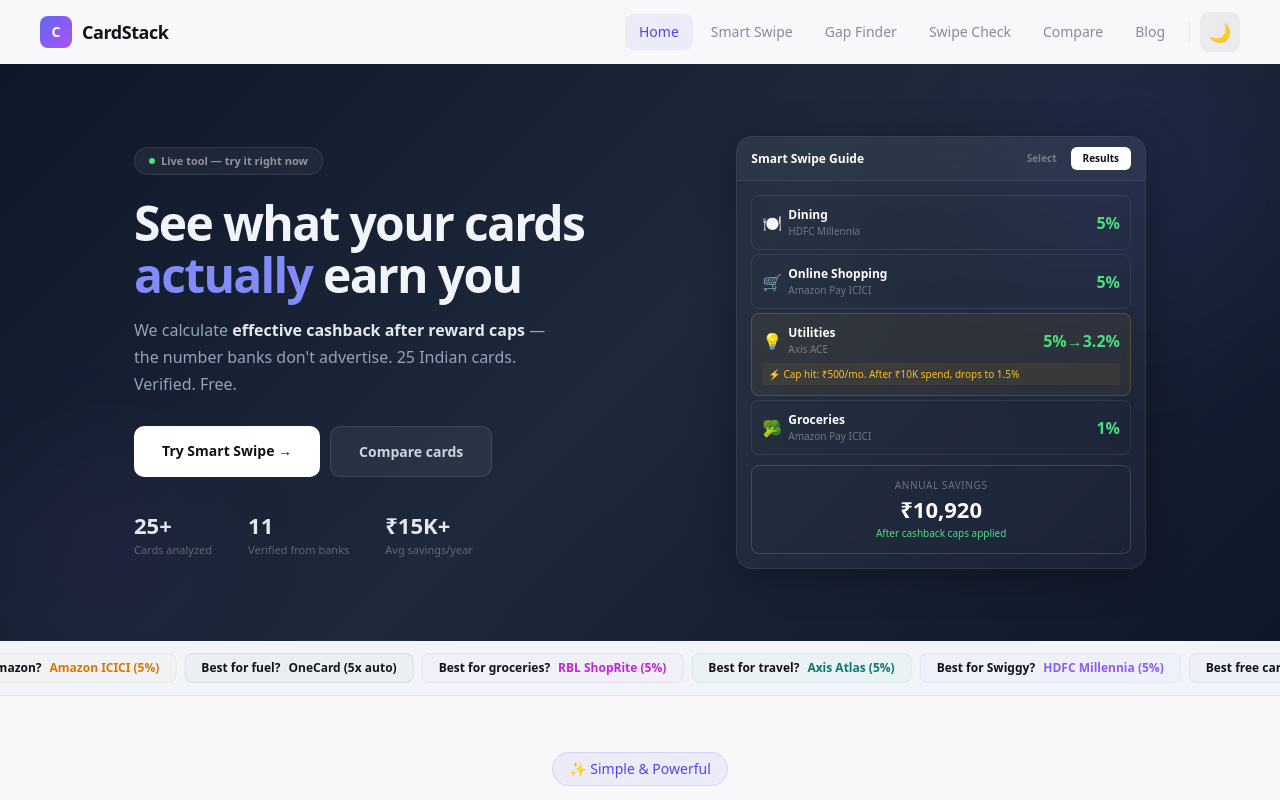
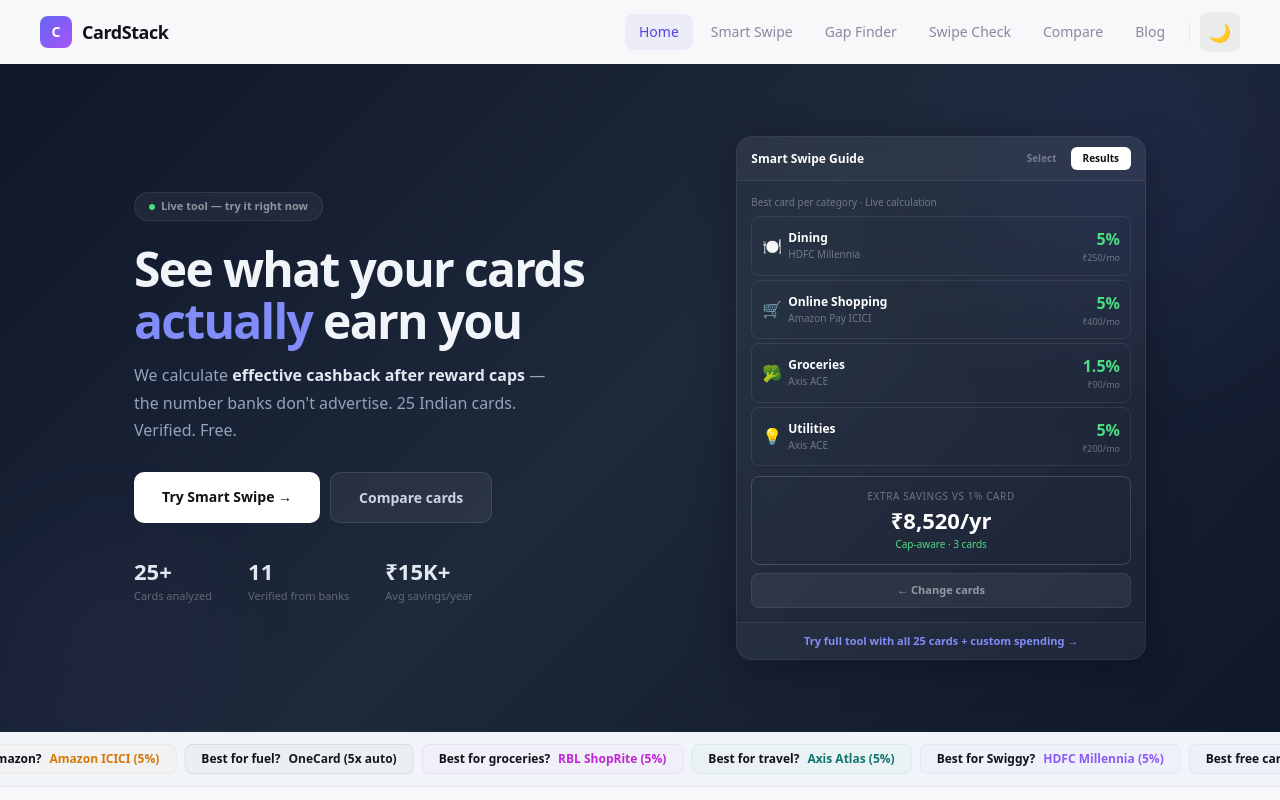
Before and after one commit to aipanhouse15-lab/cardstack, a Next.js app: page / in a window 1280 px wide. Both pictures are taken after a click on the button "Results". Shown: the top 800 px of the page. Built offline with nearby package versions, Linux system fonts and the light colour scheme.

Commit message:
Add files via upload

```diff
--- a/components/HomeClient.jsx
+++ b/components/HomeClient.jsx
@@ -1,5 +1,6 @@
 "use client";
 import { useState, useEffect } from "react";
+import { CARDS, CATEGORIES, calcReward } from "@/data/cards";
 
 /*
   FINAL HOMEPAGE — 12 sections
@@ -18,19 +19,11 @@ import { useState, useEffect } from "react";
 */
 
 // ─── DATA ───
-const DEMO_CARDS = [
-  { id: "amazon", name: "Amazon Pay ICICI", img: "📦", color: "#d97706", sel: true },
-  { id: "ace", name: "Axis ACE", img: "🎯", color: "#7c3aed", sel: true },
-  { id: "millennia", name: "HDFC Millennia", img: "✨", color: "#8b5cf6", sel: true },
-  { id: "regalia", name: "HDFC Regalia", img: "💳", color: "#1a3c6e", sel: false },
-  { id: "aulit", name: "AU LIT", img: "🔥", color: "#ea580c", sel: false },
-];
-const DEMO_RESULTS = [
-  { cat: "Dining", icon: "🍽️", card: "HDFC Millennia", rate: "5%", save: "₹250", cap: null },
-  { cat: "Online Shopping", icon: "🛒", card: "Amazon Pay ICICI", rate: "5%", save: "₹400", cap: null },
-  { cat: "Utilities", icon: "💡", card: "Axis ACE", rate: "5%→3.2%", save: "₹200", cap: "Cap hit: ₹500/mo. After ₹10K spend, drops to 1.5%" },
-  { cat: "Groceries", icon: "🥦", card: "Amazon Pay ICICI", rate: "1%", save: "₹60", cap: null },
-];
+// Hero demo uses real cards from database
+const HERO_CARD_IDS = ["amazon-icici", "axis-ace", "hdfc-millennia", "hdfc-regalia", "au-lit", "onecard"];
+const HERO_CARDS = HERO_CARD_IDS.map(id => CARDS.find(c => c.id === id)).filter(Boolean);
+const HERO_CATS = CATEGORIES.filter(c => ["dining", "online", "utilities", "groceries"].includes(c.id));
+const HERO_SPEND = { dining: 5000, online: 8000, utilities: 4000, groceries: 6000 };
 const AWARD_CARDS = [
   { badge: "Best Free All-Rounder 2026", name: "Axis ACE Credit Card", bank: "Axis Bank", img: "🎯", color: "#7c3aed", grad: "linear-gradient(135deg,#7c3aed,#6d28d9)", fee: "₹499/yr", feeNote: "Waived on ₹2L", rate: "5%", rateCat: "Bills via GPay", base: "1.5%", lounge: "4/yr", cap: "₹500/mo cap", verdict: "Unmatched 5% on utility bills via Google Pay. 4% back on Swiggy, Zomato, and Ola. Solid 1.5% base. ₹500/mo cap means pair with another card for heavy spend.", pros: ["5% bills via GPay","4% food delivery","4 lounge visits"], cons: ["₹500/mo total cap","Fuel excluded"], id: "axis-ace" },
   { badge: "Best for Amazon Shoppers 2026", name: "Amazon Pay ICICI Card", bank: "ICICI Bank", img: "📦", color: "#d97706", grad: "linear-gradient(135deg,#d97706,#b45309)", fee: "Lifetime Free", feeNote: "", rate: "5%", rateCat: "Amazon Prime", base: "1%", lounge: "None", cap: null, verdict: "5% with Prime, 3% without. Rewards as Amazon Pay balance — no points to convert. No fee, no cap, instant issuance. Only 1% outside Amazon.", pros: ["5% Amazon Prime","No fee ever","No cap"], cons: ["1% non-Amazon","Locked to Amazon Pay"], id: "amazon-icici" },
@@ -85,34 +78,93 @@ const TRUST_BAR = [["📊","Cap-aware math"],["🔒","Zero tracking"],["✅","11
 
 // ─── HERO DEMO ───
 function HeroDemoCard() {
+  const [selected, setSelected] = useState(["amazon-icici", "axis-ace", "hdfc-millennia"]);
   const [step, setStep] = useState(0);
   const bdr = "rgba(255,255,255,0.08)";
   const muted = "rgba(255,255,255,0.35)";
+
+  const toggle = (id) => setSelected(prev => prev.includes(id) ? prev.filter(x => x !== id) : [...prev, id]);
+
+  // Live calculate results from selected cards
+  const results = HERO_CATS.map(cat => {
+    let bestCard = null;
+    let bestResult = { cashback: 0, effectiveRate: 0, capped: false, capNote: null };
+    const spend = HERO_SPEND[cat.id] || 5000;
+    selected.forEach(cid => {
+      const card = CARDS.find(x => x.id === cid);
+      if (!card) return;
+      const result = calcReward(card, cat.id, spend);
+      if (result.cashback > bestResult.cashback) { bestCard = card; bestResult = result; }
+    });
+    return { cat, card: bestCard, result: bestResult };
+  });
+  const totalMonthly = results.reduce((s, r) => s + r.result.cashback, 0);
+  const baselineMonthly = Object.values(HERO_SPEND).reduce((s, v) => s + Math.round(v * 0.01), 0);
+  const annualSavings = (totalMonthly - baselineMonthly) * 12;
+
   return (
     <div style={{ background: "rgba(255,255,255,0.04)", border: `1px solid ${bdr}`, borderRadius: 16, overflow: "hidden", backdropFilter: "blur(12px)", boxShadow: "0 8px 40px rgba(0,0,0,0.3)" }}>
       <div style={{ background: "rgba(255,255,255,0.03)", borderBottom: "1px solid rgba(255,255,255,0.06)", padding: "10px 14px", display: "flex", justifyContent: "space-between", alignItems: "center" }}>
         <span style={{ fontSize: 12, fontWeight: 700, color: "#fff" }}>Smart Swipe Guide</span>
         <div style={{ display: "flex", gap: 2 }}>
-          {["Select","Results"].map((l,i)=>(<button key={l} onClick={()=>setStep(i)} style={{ background:step===i?"#fff":"transparent", color:step===i?"#111":muted, border:"none", borderRadius:6, padding:"4px 12px", fontSize:10, fontWeight:600, cursor:"pointer" }}>{l}</button>))}
+          {["Select", "Results"].map((l, i) => (
+            <button key={l} onClick={() => setStep(i)} style={{ background: step === i ? "#fff" : "transparent", color: step === i ? "#111" : muted, border: "none", borderRadius: 6, padding: "4px 12px", fontSize: 10, fontWeight: 600, cursor: "pointer" }}>{l}</button>
+          ))}
         </div>
       </div>
       <div style={{ padding: "14px" }}>
-        {step===0?(
+        {step === 0 ? (
           <div>
-            {DEMO_CARDS.map(c=>(<div key={c.id} style={{ display:"flex", alignItems:"center", gap:8, padding:"8px 10px", borderRadius:8, marginBottom:4, background:c.sel?`${c.color}18`:"transparent", border:c.sel?`1.5px solid ${c.color}40`:`1px solid ${bdr}` }}><span style={{fontSize:16}}>{c.img}</span><span style={{flex:1,fontSize:12,fontWeight:600,color:"#fff"}}>{c.name}</span>{c.sel&&<span style={{width:16,height:16,borderRadius:4,background:c.color,fontSize:9,color:"#fff",display:"flex",alignItems:"center",justifyContent:"center"}}>✓</span>}</div>))}
-            <button onClick={()=>setStep(1)} style={{ width:"100%", marginTop:8, background:"#fff", color:"#111", border:"none", borderRadius:8, padding:"10px", fontSize:12, fontWeight:700, cursor:"pointer" }}>Show Results →</button>
+            <div style={{ fontSize: 10, color: muted, marginBottom: 6 }}>Tap to select/deselect · {selected.length} selected</div>
+            {HERO_CARDS.map(c => {
+              const isSel = selected.includes(c.id);
+              return (
+                <div key={c.id} onClick={() => toggle(c.id)} style={{ display: "flex", alignItems: "center", gap: 8, padding: "8px 10px", borderRadius: 8, marginBottom: 4, cursor: "pointer", transition: "all 0.15s", background: isSel ? `${c.color}18` : "transparent", border: isSel ? `1.5px solid ${c.color}40` : `1px solid ${bdr}` }}>
+                  <span style={{ fontSize: 16 }}>{c.img}</span>
+                  <span style={{ flex: 1, fontSize: 12, fontWeight: 600, color: "#fff" }}>{c.name}</span>
+                  <span style={{ width: 18, height: 18, borderRadius: 5, fontSize: 9, color: "#fff", display: "flex", alignItems: "center", justifyContent: "center", background: isSel ? c.color : "rgba(255,255,255,0.1)", transition: "all 0.15s" }}>{isSel ? "✓" : ""}</span>
+                </div>
+              );
+            })}
+            <button onClick={() => { if (selected.length) setStep(1); }} style={{ width: "100%", marginTop: 8, background: selected.length ? "#fff" : "rgba(255,255,255,0.1)", color: selected.length ? "#111" : "rgba(255,255,255,0.3)", border: "none", borderRadius: 8, padding: "10px", fontSize: 12, fontWeight: 700, cursor: selected.length ? "pointer" : "default" }}>
+              {selected.length ? `Show Results (${selected.length} cards) →` : "Select at least 1 card"}
+            </button>
           </div>
-        ):(
+        ) : (
           <div>
-            {DEMO_RESULTS.map((r,i)=>(<div key={i} style={{ padding:"10px", borderRadius:8, marginBottom:4, border:r.cap?`1px solid rgba(251,191,36,0.2)`:`1px solid ${bdr}`, background:r.cap?"rgba(251,191,36,0.06)":"transparent" }}><div style={{display:"flex",justifyContent:"space-between",alignItems:"center"}}><div style={{display:"flex",alignItems:"center",gap:6}}><span style={{fontSize:16}}>{r.icon}</span><div><div style={{fontSize:12,fontWeight:700,color:"#fff"}}>{r.cat}</div><div style={{fontSize:10,color:muted}}>{r.card}</div></div></div><span style={{fontSize:16,fontWeight:800,color:"#4ade80"}}>{r.rate}</span></div>{r.cap&&<div style={{marginTop:6,fontSize:10,color:"#fbbf24",padding:"4px 6px",background:"rgba(251,191,36,0.06)",borderRadius:4,lineHeight:1.4}}>⚡ {r.cap}</div>}</div>))}
-            <div style={{ marginTop:10, padding:"12px", border:"1.5px solid rgba(255,255,255,0.15)", borderRadius:8, textAlign:"center" }}>
-              <div style={{ fontSize:10, color:muted, textTransform:"uppercase", letterSpacing:"0.06em" }}>Annual savings</div>
-              <div style={{ fontSize:22, fontWeight:800, color:"#fff" }}>₹10,920</div>
-              <div style={{ fontSize:10, color:"#4ade80" }}>After cashback caps applied</div>
-            </div>
+            {selected.length === 0 ? (
+              <div style={{ textAlign: "center", padding: "20px 0", color: muted, fontSize: 12 }}>Select cards first</div>
+            ) : (<>
+              <div style={{ fontSize: 10, color: muted, marginBottom: 6 }}>Best card per category · Live calculation</div>
+              {results.map((r, i) => {
+                if (!r.card) return <div key={i} style={{ padding: "10px", borderRadius: 8, marginBottom: 4, border: `1px solid ${bdr}`, display: "flex", alignItems: "center", gap: 6 }}><span style={{ fontSize: 16 }}>{r.cat.icon}</span><span style={{ fontSize: 12, color: muted }}>{r.cat.label} — no match</span></div>;
+                return (
+                  <div key={i} style={{ padding: "10px", borderRadius: 8, marginBottom: 4, border: r.result.capped ? "1px solid rgba(251,191,36,0.2)" : `1px solid ${bdr}`, background: r.result.capped ? "rgba(251,191,36,0.06)" : "transparent" }}>
+                    <div style={{ display: "flex", justifyContent: "space-between", alignItems: "center" }}>
+                      <div style={{ display: "flex", alignItems: "center", gap: 6 }}>
+                        <span style={{ fontSize: 16 }}>{r.cat.icon}</span>
+                        <div><div style={{ fontSize: 12, fontWeight: 700, color: "#fff" }}>{r.cat.label}</div><div style={{ fontSize: 10, color: muted }}>{r.card.name}</div></div>
+                      </div>
+                      <div style={{ textAlign: "right" }}>
+                        <div style={{ fontSize: 16, fontWeight: 800, color: "#4ade80" }}>{r.result.effectiveRate}%</div>
+                        <div style={{ fontSize: 9, color: muted }}>₹{r.result.cashback}/mo</div>
+                      </div>
+                    </div>
+                    {r.result.capped && <div style={{ marginTop: 6, fontSize: 10, color: "#fbbf24", padding: "4px 6px", background: "rgba(251,191,36,0.06)", borderRadius: 4, lineHeight: 1.4 }}>⚡ {r.result.capNote}</div>}
+                  </div>
+                );
+              })}
+              <div style={{ marginTop: 10, padding: "12px", border: "1.5px solid rgba(255,255,255,0.15)", borderRadius: 8, textAlign: "center" }}>
+                <div style={{ fontSize: 10, color: muted, textTransform: "uppercase", letterSpacing: "0.06em" }}>Extra savings vs 1% card</div>
+                <div style={{ fontSize: 22, fontWeight: 800, color: "#fff" }}>₹{annualSavings.toLocaleString()}/yr</div>
+                <div style={{ fontSize: 10, color: "#4ade80" }}>Cap-aware · {selected.length} cards</div>
+              </div>
+            </>)}
+            <button onClick={() => setStep(0)} style={{ width: "100%", marginTop: 8, background: "rgba(255,255,255,0.06)", color: "rgba(255,255,255,0.5)", border: `1px solid ${bdr}`, borderRadius: 8, padding: "8px", fontSize: 11, fontWeight: 600, cursor: "pointer" }}>← Change cards</button>
           </div>
         )}
       </div>
+      <a href="/smart-swipe" style={{ display: "block", textAlign: "center", padding: "10px", fontSize: 11, fontWeight: 600, color: "#818cf8", textDecoration: "none", borderTop: "1px solid rgba(255,255,255,0.06)", background: "rgba(255,255,255,0.02)" }}>Try full tool with all 25 cards + custom spending →</a>
     </div>
   );
 }
```
